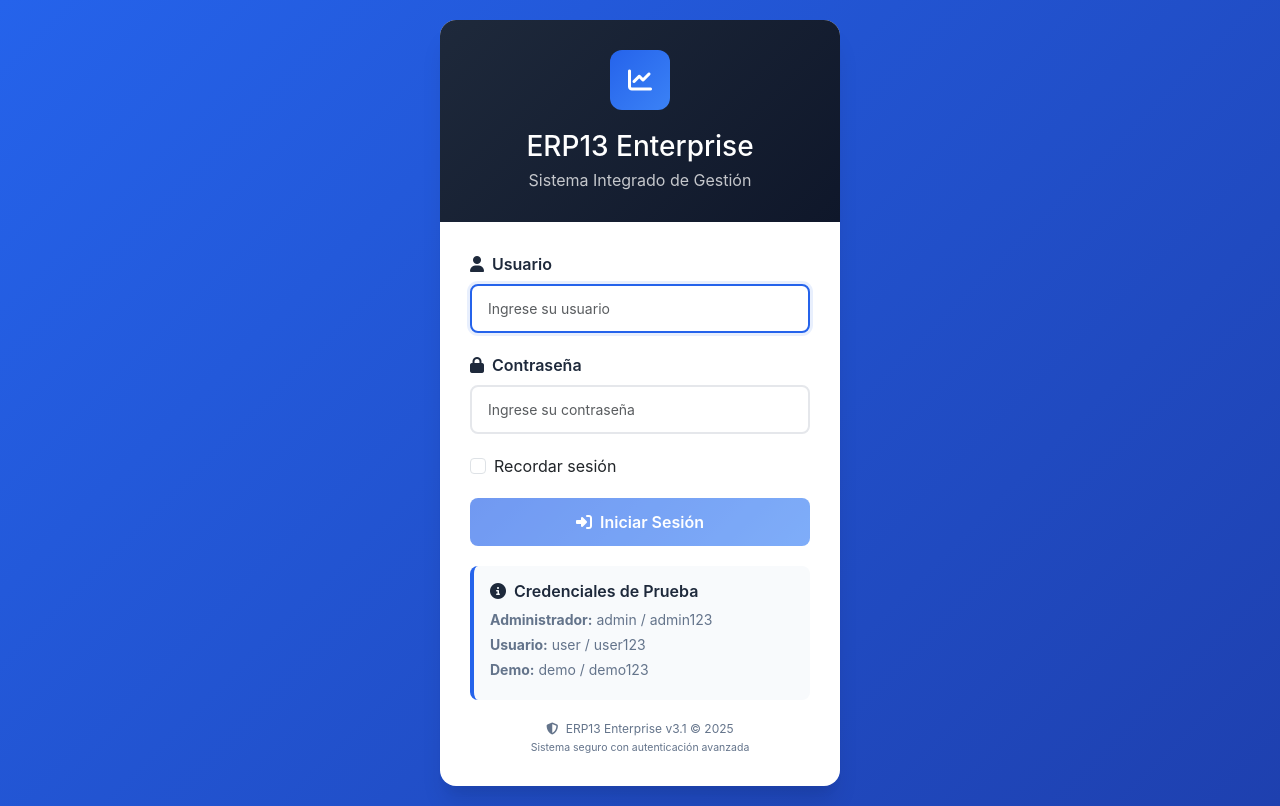
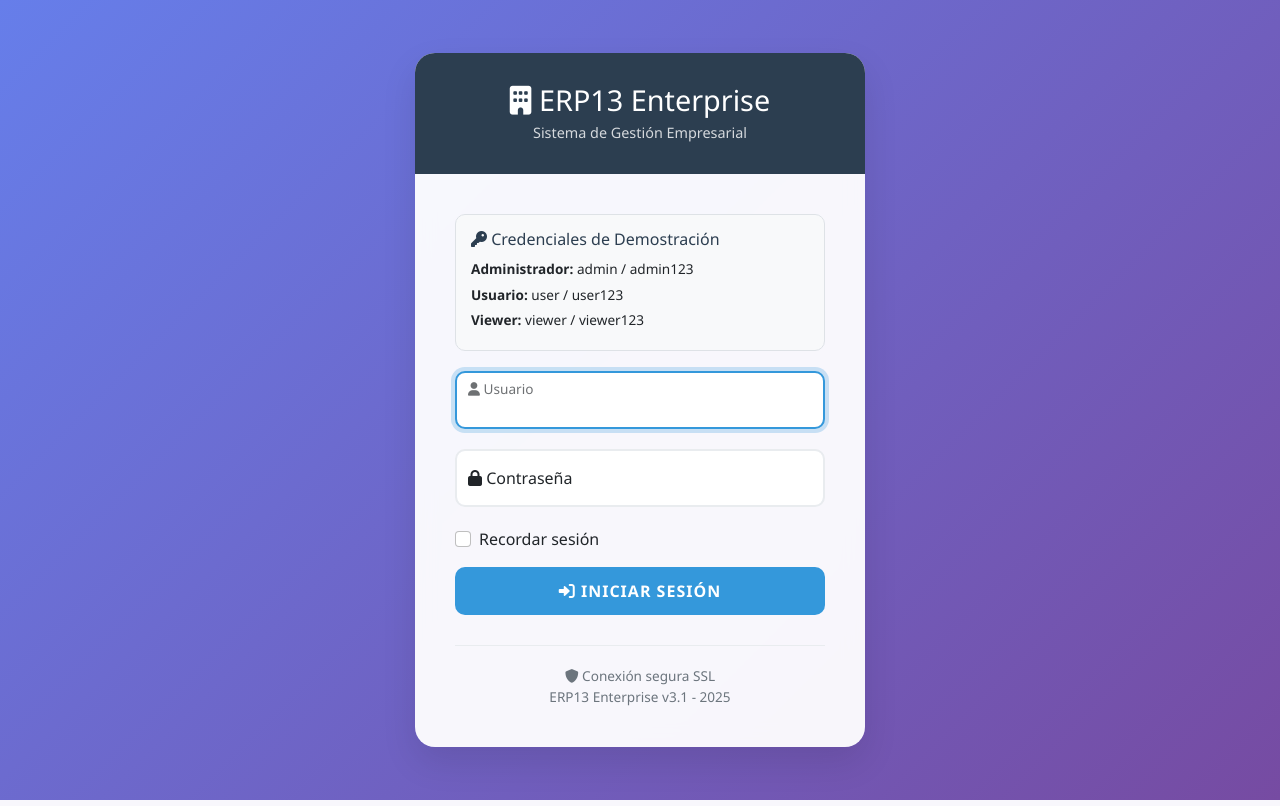
Before and after one commit to Mashi007/ERP13E, a Flask app: page /login in a window 1280 px wide. Run offline with Flask 3, Linux system fonts and the light colour scheme.

Commit message:
Update login.html

```diff
--- a/templates/login.html
+++ b/templates/login.html
@@ -3,344 +3,274 @@
 <head>
     <meta charset="UTF-8">
     <meta name="viewport" content="width=device-width, initial-scale=1.0">
-    <title>ERP13 Enterprise - Inicio de Sesión</title>
-
-    <!-- 📁 Ruta: /templates/login.html -->
-    <!-- 🏗️ Propósito: Página de login ERP13 - Endpoints corregidos -->
-    <!-- ⚡ Performance: CSS optimizado, formulario responsive -->
-    <!-- 🔒 Seguridad: CSRF protection, validación frontend -->
-
-    <link href="https://cdn.jsdelivr.net/npm/bootstrap@5.3.2/dist/css/bootstrap.min.css" rel="stylesheet">
-    <link href="https://cdnjs.cloudflare.com/ajax/libs/font-awesome/6.5.1/css/all.min.css" rel="stylesheet">
-
+    <title>{{ title or 'ERP13 Enterprise - Acceso' }}</title>
+    <link href="https://cdn.jsdelivr.net/npm/bootstrap@5.1.3/dist/css/bootstrap.min.css" rel="stylesheet">
+    <link href="https://cdnjs.cloudflare.com/ajax/libs/font-awesome/6.0.0/css/all.min.css" rel="stylesheet">
     <style>
         :root {
-            --primary-color: #2563eb;
-            --secondary-color: #64748b;
-            --success-color: #059669;
-            --warning-color: #d97706;
-            --danger-color: #dc2626;
-            --dark-color: #1e293b;
-            --light-color: #f8fafc;
+            --primary-color: #2c3e50;
+            --secondary-color: #3498db;
+            --accent-color: #e74c3c;
+            --success-color: #27ae60;
+            --background-gradient: linear-gradient(135deg, #667eea 0%, #764ba2 100%);
         }
 
         body {
-            background: linear-gradient(135deg, var(--primary-color) 0%, #1e40af 100%);
+            background: var(--background-gradient);
+            font-family: 'Segoe UI', Tahoma, Geneva, Verdana, sans-serif;
             min-height: 100vh;
-            font-family: 'Inter', -apple-system, BlinkMacSystemFont, sans-serif;
             display: flex;
             align-items: center;
             justify-content: center;
         }
 
         .login-container {
-            background: white;
-            border-radius: 16px;
-            box-shadow: 0 20px 25px -5px rgba(0, 0, 0, 0.1), 0 10px 10px -5px rgba(0, 0, 0, 0.04);
+            background: rgba(255, 255, 255, 0.95);
+            border-radius: 20px;
+            box-shadow: 0 15px 35px rgba(0, 0, 0, 0.1);
+            backdrop-filter: blur(10px);
             overflow: hidden;
+            max-width: 450px;
             width: 100%;
-            max-width: 400px;
             margin: 20px;
         }
 
         .login-header {
-            background: linear-gradient(135deg, var(--dark-color) 0%, #0f172a 100%);
+            background: var(--primary-color);
             color: white;
             padding: 30px;
             text-align: center;
         }
 
-        .logo-icon {
-            width: 60px;
-            height: 60px;
-            background: linear-gradient(135deg, var(--primary-color), #3b82f6);
-            border-radius: 12px;
-            display: flex;
-            align-items: center;
-            justify-content: center;
-            margin: 0 auto 20px;
-            font-size: 24px;
-            font-weight: bold;
+        .login-header h1 {
+            margin: 0;
+            font-size: 1.8rem;
+            font-weight: 300;
         }
 
-        .login-form {
-            padding: 30px;
+        .login-header .subtitle {
+            opacity: 0.8;
+            font-size: 0.9rem;
+            margin-top: 5px;
         }
 
-        .form-group {
+        .login-body {
+            padding: 40px;
+        }
+
+        .form-floating {
             margin-bottom: 20px;
         }
 
-        .form-label {
-            font-weight: 600;
-            color: var(--dark-color);
-            margin-bottom: 8px;
-            display: block;
-        }
-
         .form-control {
-            border: 2px solid #e5e7eb;
-            border-radius: 8px;
-            padding: 12px 16px;
-            font-size: 14px;
-            transition: all 0.2s ease;
+            border: 2px solid #e9ecef;
+            border-radius: 10px;
+            padding: 12px 15px;
+            transition: all 0.3s ease;
         }
 
         .form-control:focus {
-            border-color: var(--primary-color);
-            box-shadow: 0 0 0 3px rgba(37, 99, 235, 0.1);
+            border-color: var(--secondary-color);
+            box-shadow: 0 0 0 0.25rem rgba(52, 152, 219, 0.25);
         }
 
-        .btn-primary {
-            background: linear-gradient(135deg, var(--primary-color), #3b82f6);
+        .btn-login {
+            background: var(--secondary-color);
             border: none;
-            border-radius: 8px;
-            padding: 12px 24px;
+            border-radius: 10px;
+            padding: 12px;
             font-weight: 600;
+            text-transform: uppercase;
+            letter-spacing: 1px;
+            transition: all 0.3s ease;
             width: 100%;
-            transition: all 0.2s ease;
         }
 
-        .btn-primary:hover {
+        .btn-login:hover {
+            background: #2980b9;
             transform: translateY(-2px);
-            box-shadow: 0 10px 15px -3px rgba(37, 99, 235, 0.3);
+            box-shadow: 0 5px 15px rgba(52, 152, 219, 0.4);
+        }
+
+        .alert {
+            border-radius: 10px;
+            border: none;
+            margin-bottom: 20px;
+        }
+
+        .footer-info {
+            text-align: center;
+            margin-top: 30px;
+            padding-top: 20px;
+            border-top: 1px solid #e9ecef;
+            color: #6c757d;
+            font-size: 0.85rem;
         }
 
         .demo-credentials {
-            background: #f8fafc;
-            border-radius: 8px;
-            padding: 16px;
-            margin-top: 20px;
-            border-left: 4px solid var(--primary-color);
+            background: #f8f9fa;
+            border: 1px solid #dee2e6;
+            border-radius: 10px;
+            padding: 15px;
+            margin-bottom: 20px;
+            font-size: 0.85rem;
         }
 
         .demo-credentials h6 {
-            color: var(--dark-color);
-            font-weight: 600;
-            margin-bottom: 8px;
+            color: var(--primary-color);
+            margin-bottom: 10px;
         }
 
-        .demo-credentials small {
-            color: var(--secondary-color);
-            display: block;
-            margin-bottom: 4px;
+        .credential-item {
+            margin-bottom: 5px;
         }
 
-        .alert {
-            border-radius: 8px;
-            border: none;
-            padding: 12px 16px;
-            margin-bottom: 20px;
-        }
-
-        .alert-success {
-            background: rgba(5, 150, 105, 0.1);
-            color: var(--success-color);
-            border-left: 4px solid var(--success-color);
-        }
-
-        .alert-danger {
-            background: rgba(220, 38, 38, 0.1);
-            color: var(--danger-color);
-            border-left: 4px solid var(--danger-color);
-        }
-
-        .alert-warning {
-            background: rgba(217, 119, 6, 0.1);
-            color: var(--warning-color);
-            border-left: 4px solid var(--warning-color);
-        }
-
-        .alert-info {
-            background: rgba(37, 99, 235, 0.1);
-            color: var(--primary-color);
-            border-left: 4px solid var(--primary-color);
-        }
-
-        .footer-text {
-            text-align: center;
-            color: var(--secondary-color);
-            font-size: 12px;
-            margin-top: 20px;
-        }
-
-        .loading {
+        .loading-spinner {
             display: none;
         }
 
-        .loading.show {
-            display: inline-block;
+        .btn-login.loading {
+            position: relative;
+            color: transparent;
         }
 
-        @media (max-width: 480px) {
-            .login-container {
-                margin: 10px;
-            }
-
-            .login-header, .login-form {
-                padding: 20px;
-            }
+        .btn-login.loading .loading-spinner {
+            display: inline-block;
+            position: absolute;
+            top: 50%;
+            left: 50%;
+            transform: translate(-50%, -50%);
         }
     </style>
 </head>
 <body>
     <div class="login-container">
-        <!-- Header -->
         <div class="login-header">
-            <div class="logo-icon">
-                <i class="fas fa-chart-line"></i>
-            </div>
-            <h3 class="mb-1">ERP13 Enterprise</h3>
-            <p class="mb-0 opacity-75">Sistema Integrado de Gestión</p>
+            <h1><i class="fas fa-building"></i> ERP13 Enterprise</h1>
+            <div class="subtitle">Sistema de Gestión Empresarial</div>
         </div>
 
-        <!-- Formulario de Login -->
-        <div class="login-form">
-            <!-- Mensajes Flash -->
+        <div class="login-body">
+            <!-- Alertas de Flask -->
             {% with messages = get_flashed_messages(with_categories=true) %}
                 {% if messages %}
                     {% for category, message in messages %}
-                        <div class="alert alert-{{ 'danger' if category == 'error' else category }}">
-                            <i class="fas fa-{{ 'check-circle' if category == 'success' else 'exclamation-triangle' if category == 'warning' else 'info-circle' if category == 'info' else 'times-circle' }} me-2"></i>
+                        {% set alert_class = 'danger' if category == 'error' else category %}
+                        <div class="alert alert-{{ alert_class }} alert-dismissible fade show" role="alert">
+                            <i class="fas fa-{{ 'exclamation-triangle' if category == 'error' else 'info-circle' }}"></i>
                             {{ message }}
+                            <button type="button" class="btn-close" data-bs-dismiss="alert"></button>
                         </div>
                     {% endfor %}
                 {% endif %}
             {% endwith %}
 
-            <!-- FORMULARIO CORREGIDO - Endpoints auth_bp -->
-            <form method="POST" action="{{ url_for('auth_fixed.auth_login') if 'auth_fixed.auth_login' in url_for.__globals__.get('current_app', {}).view_functions else url_for('auth_login') }}" id="loginForm">
-                <div class="form-group">
-                    <label for="username" class="form-label">
-                        <i class="fas fa-user me-2"></i>Usuario
-                    </label>
+            <!-- Credenciales de demostración -->
+            <div class="demo-credentials">
+                <h6><i class="fas fa-key"></i> Credenciales de Demostración</h6>
+                <div class="credential-item"><strong>Administrador:</strong> admin / admin123</div>
+                <div class="credential-item"><strong>Usuario:</strong> user / user123</div>
+                <div class="credential-item"><strong>Viewer:</strong> viewer / viewer123</div>
+            </div>
+
+            <!-- Formulario de login -->
+            <form method="POST" action="{{ url_for('auth_fixed.auth_login') }}" id="loginForm">
+                <div class="form-floating">
                     <input type="text"
                            class="form-control"
                            id="username"
                            name="username"
-                           placeholder="Ingrese su usuario"
+                           placeholder="Usuario"
+                           value="{{ username or '' }}"
                            required
                            autocomplete="username">
+                    <label for="username"><i class="fas fa-user"></i> Usuario</label>
                 </div>
 
-                <div class="form-group">
-                    <label for="password" class="form-label">
-                        <i class="fas fa-lock me-2"></i>Contraseña
-                    </label>
+                <div class="form-floating">
                     <input type="password"
                            class="form-control"
                            id="password"
                            name="password"
-                           placeholder="Ingrese su contraseña"
+                           placeholder="Contraseña"
                            required
                            autocomplete="current-password">
+                    <label for="password"><i class="fas fa-lock"></i> Contraseña</label>
                 </div>
 
-                <div class="form-group">
-                    <div class="form-check">
-                        <input class="form-check-input"
-                               type="checkbox"
-                               id="remember_me"
-                               name="remember_me">
+                <div class="form-check mb-3">
+                    <input class="form-check-input" type="checkbox" id="remember_me" name="remember_me">
                     <label class="form-check-label" for="remember_me">
                         Recordar sesión
                     </label>
                 </div>
+
+                <button type="submit" class="btn btn-primary btn-login" id="loginBtn">
+                    <i class="fas fa-sign-in-alt"></i> Iniciar Sesión
+                    <div class="loading-spinner">
+                        <i class="fas fa-spinner fa-spin"></i>
                     </div>
-
-                <button type="submit" class="btn btn-primary" id="loginBtn">
-                    <span class="btn-text">
-                        <i class="fas fa-sign-in-alt me-2"></i>Iniciar Sesión
-                    </span>
-                    <span class="loading">
-                        <i class="fas fa-spinner fa-spin me-2"></i>Verificando...
-                    </span>
                 </button>
             </form>
 
-            <!-- Credenciales Demo -->
-            <div class="demo-credentials">
-                <h6><i class="fas fa-info-circle me-2"></i>Credenciales de Prueba</h6>
-                <small><strong>Administrador:</strong> admin / admin123</small>
-                <small><strong>Usuario:</strong> user / user123</small>
-                <small><strong>Demo:</strong> demo / demo123</small>
-            </div>
-
-            <!-- Footer -->
-            <div class="footer-text">
-                <i class="fas fa-shield-alt me-1"></i>
-                ERP13 Enterprise v3.1 © 2025
-                <br>
-                <small>Sistema seguro con autenticación avanzada</small>
+            <div class="footer-info">
+                <div><i class="fas fa-shield-alt"></i> Conexión segura SSL</div>
+                <div>ERP13 Enterprise v3.1 - {{ current_year or 2025 }}</div>
             </div>
         </div>
     </div>
 
-    <!-- Scripts -->
-    <script src="https://cdn.jsdelivr.net/npm/bootstrap@5.3.2/dist/js/bootstrap.bundle.min.js"></script>
+    <script src="https://cdn.jsdelivr.net/npm/bootstrap@5.1.3/dist/js/bootstrap.bundle.min.js"></script>
+    <script>
+        // Validación y UX del formulario
+        document.getElementById('loginForm').addEventListener('submit', function(e) {
+            const loginBtn = document.getElementById('loginBtn');
+            const username = document.getElementById('username').value.trim();
+            const password = document.getElementById('password').value;
 
-    <script>
-        // Mejorar UX del formulario
-        document.getElementById('loginForm').addEventListener('submit', function(e) {
-            const btn = document.getElementById('loginBtn');
-            const btnText = btn.querySelector('.btn-text');
-            const loading = btn.querySelector('.loading');
+            // Validación básica
+            if (!username || !password) {
+                e.preventDefault();
+                alert('Por favor complete todos los campos.');
+                return;
+            }
 
-            // Mostrar estado de carga
-            btnText.style.display = 'none';
-            loading.classList.add('show');
-            btn.disabled = true;
+            // Mostrar loading
+            loginBtn.classList.add('loading');
+            loginBtn.disabled = true;
 
-            // Simular delay mínimo para mejor UX
+            // Simular delay mínimo para UX
             setTimeout(() => {
                 // El formulario se enviará normalmente
             }, 500);
         });
 
-        // Auto-focus en el campo usuario
+        // Auto-focus en username al cargar
+        document.addEventListener('DOMContentLoaded', function() {
             document.getElementById('username').focus();
+        });
 
-        // Validación en tiempo real
-        const username = document.getElementById('username');
-        const password = document.getElementById('password');
-        const loginBtn = document.getElementById('loginBtn');
-
-        function validateForm() {
-            const isValid = username.value.trim().length > 0 && password.value.length > 0;
-            loginBtn.disabled = !isValid;
-        }
-
-        username.addEventListener('input', validateForm);
-        password.addEventListener('input', validateForm);
-
-        // Inicializar validación
-        validateForm();
-
-        // Manejar Enter en los campos
-        [username, password].forEach(field => {
-            field.addEventListener('keypress', function(e) {
+        // Efectos de teclado
+        document.addEventListener('keypress', function(e) {
             if (e.key === 'Enter') {
+                const activeElement = document.activeElement;
+                if (activeElement.id === 'username') {
+                    document.getElementById('password').focus();
                     e.preventDefault();
-                    if (field === username) {
-                        password.focus();
-                    } else {
-                        document.getElementById('loginForm').submit();
                 }
             }
         });
-        });
 
-        // Auto-complete para credenciales demo
-        username.addEventListener('dblclick', function() {
-            if (confirm('¿Usar credenciales de administrador?')) {
-                username.value = 'admin';
-                password.value = 'admin123';
-                validateForm();
+        // Limpiar alerts automáticamente
+        setTimeout(function() {
+            const alerts = document.querySelectorAll('.alert');
+            alerts.forEach(function(alert) {
+                if (alert.classList.contains('show')) {
+                    const bsAlert = new bootstrap.Alert(alert);
+                    bsAlert.close();
                 }
             });
-
-        console.log('✅ ERP13 Enterprise Login - Página cargada correctamente');
-        console.log('🔐 Credenciales disponibles: admin/admin123, user/user123, demo/demo123');
+        }, 5000);
     </script>
 </body>
 </html>
```
Lines whose indentation alone changed are shown as unchanged.
